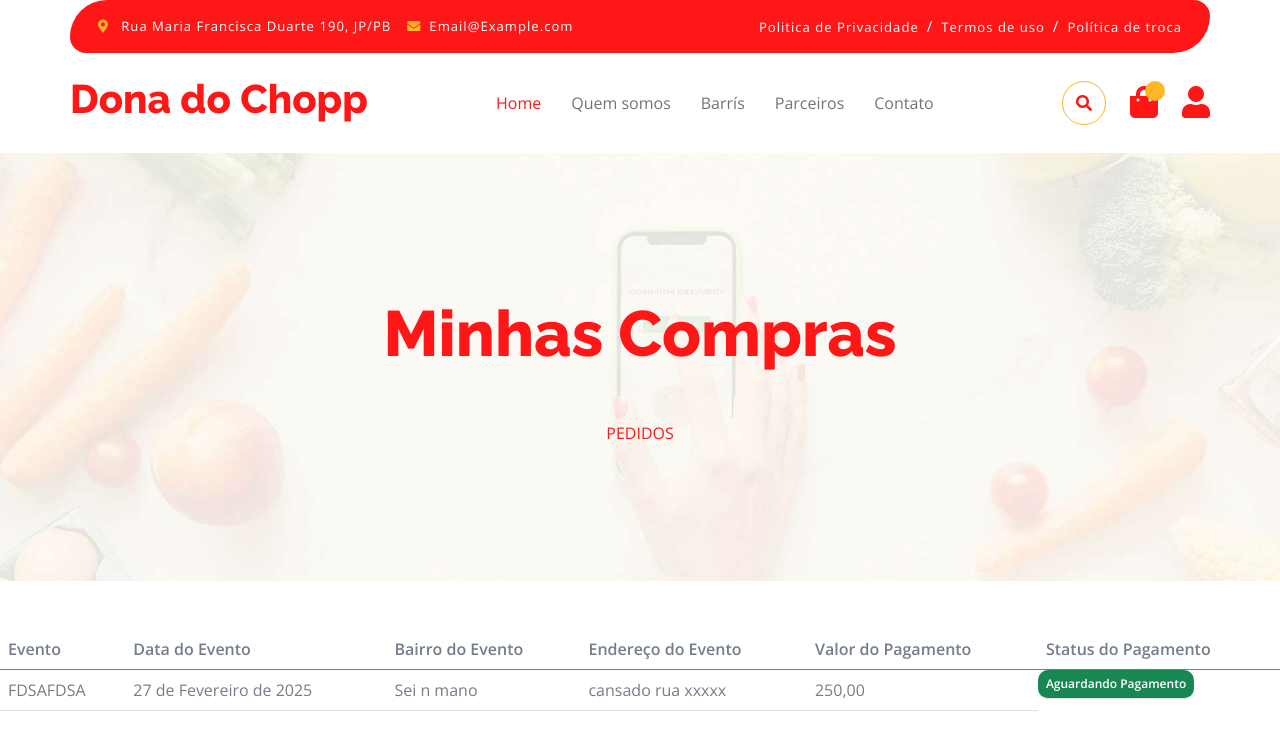
After one commit to Pythonic2/site-cecilie, a Django app: page /minhas-compras/ in a window 1280 px wide. The commit adds this page. Shown: the top 750 px of the page. Run offline with Django 5.2, Linux system fonts and the light colour scheme; a user stored in the database is signed in; data comes from the database, SQL or seed files in the repository; both versions use the stored data as it was after the commit; some libraries are stand-ins or nearby versions.

Commit message:
salvando

```diff
--- a/authentication/views.py
+++ b/authentication/views.py
@@ -34,7 +34,30 @@ class RegisterUser(CreateView):
             response = requests.get(url)
             if response.status_code == 200:
                 data = response.json()
-                if data['localidade'] == 'Campina Grande':
+                cidades_rm_fortaleza = [
+                            "Fortaleza",
+                            "Aquiraz",
+                            "Caucaia",
+                            "Maracanaú",
+                            "Pacatuba",
+                            "São Gonçalo do Amarante",
+                            "Eusébio",
+                            "Itaitinga",
+                            "Iguatu",
+                            "Guaiúba",
+                            "Baturité",
+                            "Pindoretama",
+                            "Barreira",
+                            "Horizonte",
+                            "Cascavel",
+                            "Choro",
+                            "Itapipoca",
+                            "Beberibe",
+                            "Aracati",
+                            "Acaraú"
+                        ]
+
+                if data['localidade'] in cidades_rm_fortaleza:
                     pass
                 else:
                     form.add_error('cep','⚠️ Ainda não atendemos a sua Região, Penas Fortaleza e a Metrópoles')
--- a/static/css/style.css
+++ b/static/css/style.css
@@ -134,6 +134,21 @@ ul.errorlist li {
         width: 100% !important;
     }
     #id_password{
+        width: 100% !important;
+    }
+    #id_password1{
+        width: 100% !important;
+    }
+    #id_password2{
+        width: 100% !important;
+    }
+    #id_cep{
+        width: 100% !important;
+    }
+    #id_nome{
+        width: 100% !important;
+    }
+    #id_email{
         width: 100% !important;
     }
     #entrar{
--- a/templates/parciais/authentication/login/hero_start.html
+++ b/templates/parciais/authentication/login/hero_start.html
@@ -22,7 +22,7 @@
                     </form>
                 </div>
                 <div>
-                    Não tem Usuário ainda? <a href="#">Clique aqui</a>
+                    Não tem Usuário ainda? <a href="{% url 'register'%}">Clique aqui</a>
                 </div>
             </div>
         </div>
--- a/templates/parciais/nav_bar.html
+++ b/templates/parciais/nav_bar.html
@@ -15,7 +15,7 @@
             </div>
             <div class="container px-0">
                 <nav class="navbar navbar-light bg-white navbar-expand-xl">
-                    <a href="index.html" class="navbar-brand"><h1 class="text-primary display-6">Dona do Chopp</h1></a>
+                    <a href="{% url 'home' %}" class="navbar-brand"><h1 class="text-primary display-6">Dona do Chopp</h1></a>
                     <button class="navbar-toggler py-2 px-3" type="button" data-bs-toggle="collapse" data-bs-target="#navbarCollapse">
                         <span class="fa fa-bars text-primary"></span>
                     </button>
@@ -24,6 +24,7 @@
                             <a href="{% url 'home'%}" class="nav-item nav-link active">Home</a>
                             <a href="#" class="nav-item nav-link">Quem somos</a>
                             <a href="{% url 'produtos'%}" class="nav-item nav-link">Barrís</a>
+                            <a href="#" class="nav-item nav-link">Parceiros</a>
                             {% comment %} <a href="shop-detail.html" class="nav-item nav-link">Shop Detail</a> {% endcomment %}
                             {% comment %} <div class="nav-item dropdown">
                                 <a href="#" class="nav-link dropdown-toggle" data-bs-toggle="dropdown">Pages</a>
@@ -42,7 +43,7 @@
                                 <i class="fa fa-shopping-bag fa-2x"></i>
                                 <span class="position-absolute bg-secondary rounded-circle d-flex align-items-center justify-content-center text-dark px-1" style="top: -5px; left: 15px; height: 20px; min-width: 20px;" id="qtdcar">{{quantidade}}</span>
                             </a>
-                            <a href="#" class="my-auto">
+                            <a href="{% url 'minhas_compras'%}" class="my-auto">
                                 <i class="fas fa-user fa-2x"></i>
                             </a>
                         </div>
--- /dev/null
+++ b/templates/sucesso.html
@@ -0,0 +1,83 @@
+{% extends "base.html" %}
+
+{% block 'content'%}
+{% include 'parciais/nav_bar.html'%}
+
+<style>
+  /* Para esconder a tabela em dispositivos móveis */
+@media (max-width: 768px) {
+    .table {
+        display: none;
+    }
+    ul {
+        display: block;
+    }
+}
+
+/* Para esconder a lista em telas maiores */
+@media (min-width: 768px) {
+    ul {
+        display: none;
+    }
+    .table {
+        display: table;
+    }
+}
+
+</style>
+<div class="container-xxl py-5 bg-dark hero-header mb-5">
+    <div class="container text-center my-5 pt-5 pb-4">
+        <h1 class="mb-5 display-3 text-primary">Minhas Compras</h1>
+        <nav aria-label="breadcrumb">
+            <ol class="breadcrumb justify-content-center text-uppercase">
+                <li class="breadcrumb-item"><a href="#">Pedidos</a></li>
+            </ol>
+        </nav>
+    </div>
+</div>
+
+{% if pagamentos %}
+    <!-- Tabela para telas maiores -->
+    <table class="table d-none d-md-table">
+        <thead>
+            <tr>
+                <th scope="col">Evento</th>
+                <th scope="col">Data do Evento</th>
+                <th scope="col">Bairro do Evento</th>
+                <th scope="col">Endereço do Evento</th>
+                <th scope="col">Valor do Pagamento</th>
+                <th scope="col">Status do Pagamento</th>
+            </tr>
+        </thead>
+        <tbody>
+            {% for pag in pagamentos %}
+            <tr>
+                <td>{{ pag.tipo_evento }}</td>
+                <td>{{ pag.data_evento }}</td>
+                <td>{{ pag.bairro }}</td>
+                <td>{{ pag.endereco }}</td>
+                <td>{{ pag.valor }}</td>
+                <td class="badge bg-success">{{ pag.status }}</td>
+            </tr>
+            {% endfor %}
+        </tbody>
+    </table>
+
+    <!-- Lista para telas móveis -->
+    <ul class="d-md-none">
+        {% for pag in pagamentos %}
+        <li class="border-bottom py-2">
+            <p><strong>Evento:</strong> {{ pag.tipo_evento }}</p>
+            <p><strong>Data:</strong> {{ pag.data_evento }}</p>
+            <p><strong>Bairro:</strong> {{ pag.bairro }}</p>
+            <p><strong>Endereço:</strong> {{ pag.endereco }}</p>
+            <p><strong>Valor:</strong> {{ pag.valor }}</p>
+            <p><strong>Status:</strong> <span class="badge bg-success">{{ pag.status }}</span></p>
+        </li>
+        {% endfor %}
+    </ul>
+{% else %}
+    <p>Você ainda não fez nenhuma compra.</p>
+{% endif %}
+
+{% endblock %}
```
Also changed, not shown: templates/parciais/hero_start.html (+5 -22 lines), db.sqlite3, 1 other file.
